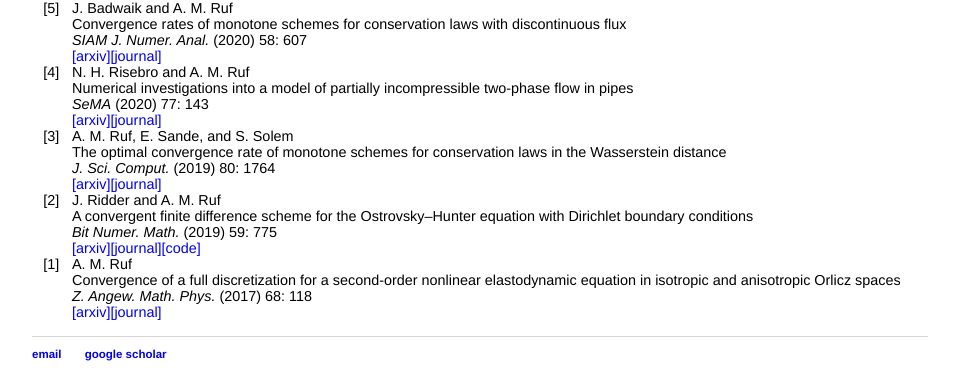
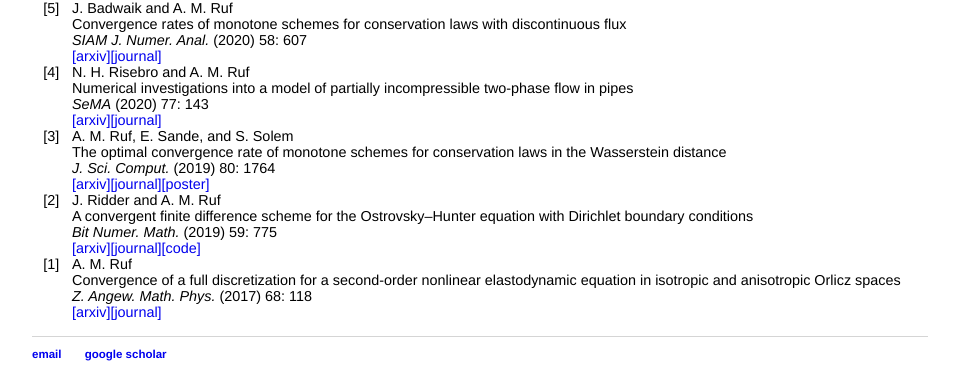
Before and after one commit to adrianmruf/adrianmruf.github.io, a Jekyll site: the page built from index.html, in a window 1280 px wide. Shown: the part 1102-1470 px from the top of the page, without its empty margins (160-1119 px from the left). Built offline with Jekyll 4.4.1, drawn with Linux system fonts in a browser that asks for light colours.

Commit message:
Update index.html

```diff
--- a/index.html
+++ b/index.html
@@ -105,7 +105,7 @@ th {
 		</li>
 	<li>A. M. Ruf, E. Sande, and S. Solem<br>The optimal convergence rate of monotone schemes for conservation laws in the Wasserstein distance<br>
 		<em>J. Sci. Comput.</em> (2019) 80: 1764<br>
-		<a href="https://arxiv.org/abs/1808.04661">[arxiv]</a><a href="https://link.springer.com/article/10.1007%2Fs10915-019-00996-1">[journal]</a>
+		<a href="https://arxiv.org/abs/1808.04661">[arxiv]</a><a href="https://link.springer.com/article/10.1007%2Fs10915-019-00996-1">[journal]</a><a href="https://github.com/adrianmruf/adrianmruf.github.io/blob/master/posters/Poster_Adrian_Ruf.pdf">[poster]</a>
 		</li>
 	<li>J. Ridder and A. M. Ruf<br>A convergent finite difference scheme for the Ostrovsky&ndash;Hunter equation with Dirichlet boundary conditions<br>
 		<em>Bit Numer. Math.</em> (2019) 59: 775<br>
```
